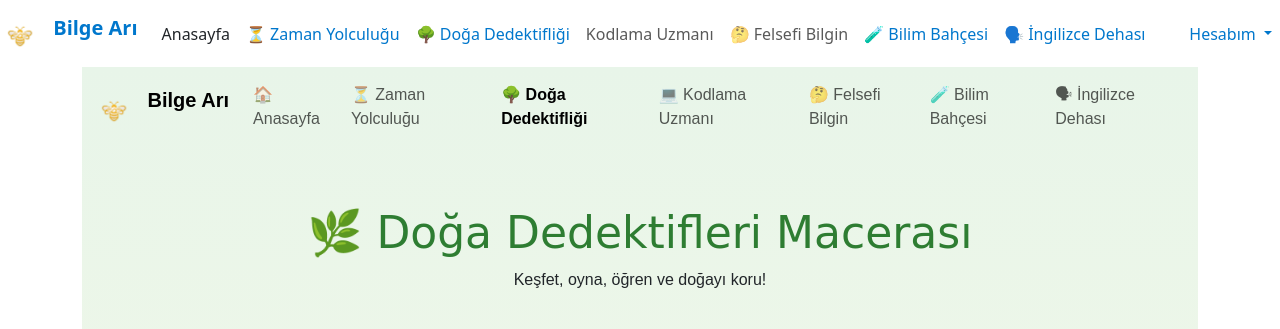
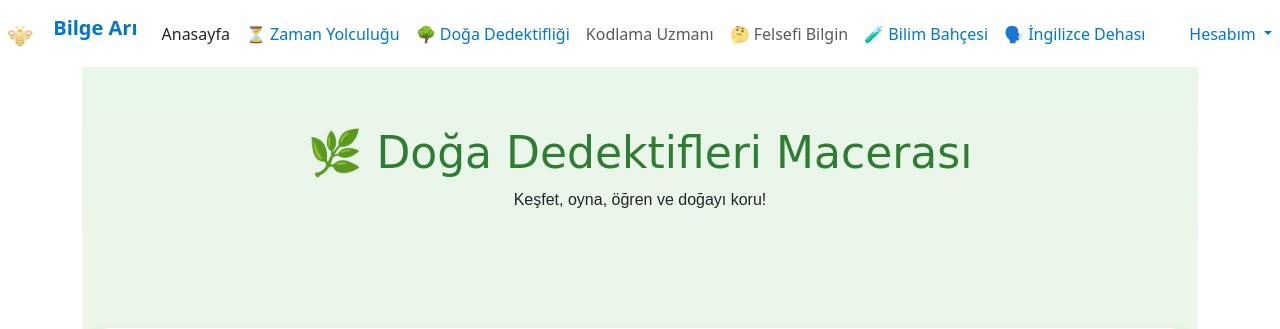
Before and after one commit to zulfucankarakus/BilgeAri-Cocuklar-Icin-Etkilesimli-Ogrenme-Platformu-mainson, an ASP.NET Core app: template BilgeAri-Cocuklar-Icin-Etkilesimli-Ogrenme-Platformu-main/Views/Auth/dogadedektifleri.cshtml in a window 1280 px wide. Shown: the top 329 px of the page. Run offline with ASP.NET Core 8, Linux system fonts and the light colour scheme; the template is opened without the code that fills it, so the values that code supplies are empty; style sheets or scripts are compiled from the project's sources.

Commit message:
auto-commit for b60aad6e-6b3d-4543-8dc2-200e8748fba0

```diff
--- a/BilgeAri-Cocuklar-Icin-Etkilesimli-Ogrenme-Platformu-main/Views/Auth/dogadedektifleri.cshtml
+++ b/BilgeAri-Cocuklar-Icin-Etkilesimli-Ogrenme-Platformu-main/Views/Auth/dogadedektifleri.cshtml
@@ -3,40 +3,11 @@
     Layout = "_Layout";
 }
 
-<!-- Sayfaya özel CSS -->
-<link rel="stylesheet" href="~/css/dogadedektifleri.css">
+@section Styles {
+    <link rel="stylesheet" href="~/css/dogadedektifleri.css" asp-append-version="true" />
+}
 
 <div class="dod-page">
-
-    <!-- ================= NAVBAR ================= -->
-    <!-- Layout'ta navbar varsa BURAYI SİLEBİLİRSİN -->
-    <nav class="navbar navbar-expand-lg navbar-light">
-        <div class="container-fluid">
-            <a class="navbar-brand" href="/Home/Index">
-                <img src="~/images/navbariconlast.png" alt="Bilge Arı" width="40" height="40"
-                     class="d-inline-block align-text-top me-2">
-                <span class="fw-bold">Bilge Arı</span>
-            </a>
-
-            <button class="navbar-toggler" type="button" data-bs-toggle="collapse" data-bs-target="#bilgeAriNavbar">
-                <span class="navbar-toggler-icon"></span>
-            </button>
-
-            <div class="collapse navbar-collapse" id="bilgeAriNavbar">
-                <ul class="navbar-nav me-auto mb-2 mb-lg-0">
-                    <li class="nav-item"><a class="nav-link" href="/Home/Index">🏠 Anasayfa</a></li>
-                    <li class="nav-item"><a class="nav-link" href="#">⏳ Zaman Yolculuğu</a></li>
-                    <li class="nav-item">
-                        <a class="nav-link active fw-bold" href="/Doga/Index">🌳 Doğa Dedektifliği</a>
-                    </li>
-                    <li class="nav-item"><a class="nav-link" href="/Home/KodlamaUzmani">💻 Kodlama Uzmanı</a></li>
-                    <li class="nav-item"><a class="nav-link" href="/Home/FelsefiBilgin">🤔 Felsefi Bilgin</a></li>
-                    <li class="nav-item"><a class="nav-link" href="#">🧪 Bilim Bahçesi</a></li>
-                    <li class="nav-item"><a class="nav-link" href="#">🗣 İngilizce Dehası</a></li>
-                </ul>
-            </div>
-        </div>
-    </nav>
 
     <!-- ================= HERO ================= -->
     <header class="dod-hero">
```
